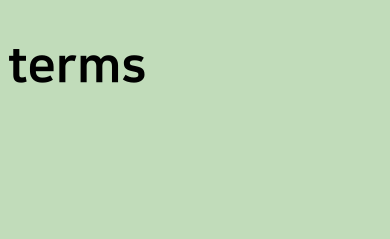
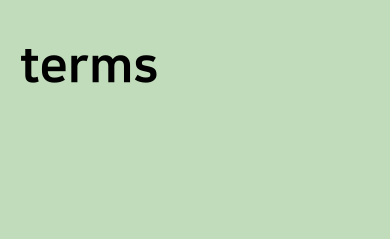
Before and after one commit to gohu03/gohu03.github.io, a Jekyll site: the page built from collections/_term/index.md, in a window 390 px wide. Shown: the top 239 px of the page. Built offline with Jekyll 4.4.1, drawn with Linux system fonts in a browser that asks for light colours; Markdown is read by kramdown in place of the engine named in the settings.

Commit message:
modified post positioning

```diff
--- a/_sass/_post.scss
+++ b/_sass/_post.scss
@@ -2,6 +2,7 @@
 
 .post {
   font-family: var(--default-content-font);
+  width: 800px;
   margin-left: auto;
   margin-right: auto;
 
@@ -65,10 +66,6 @@
   }
 }
 
-@media (min-width: 800px){
-  .post { width: 800px; }
-}
-
 @media ( max-width: 800px ){
   .post { width: auto; }
 }
--- a/_sass/_site.scss
+++ b/_sass/_site.scss
@@ -6,4 +6,13 @@
 body {
   background-color: var(--background-color);
   color: var(--default-font-color);
+  margin: 0;
+  border: 0;
+  padding: 0;
 }
+
+@media ( max-width: 800px ){
+  body {
+    padding: 0 20px;
+  }
+}
```
